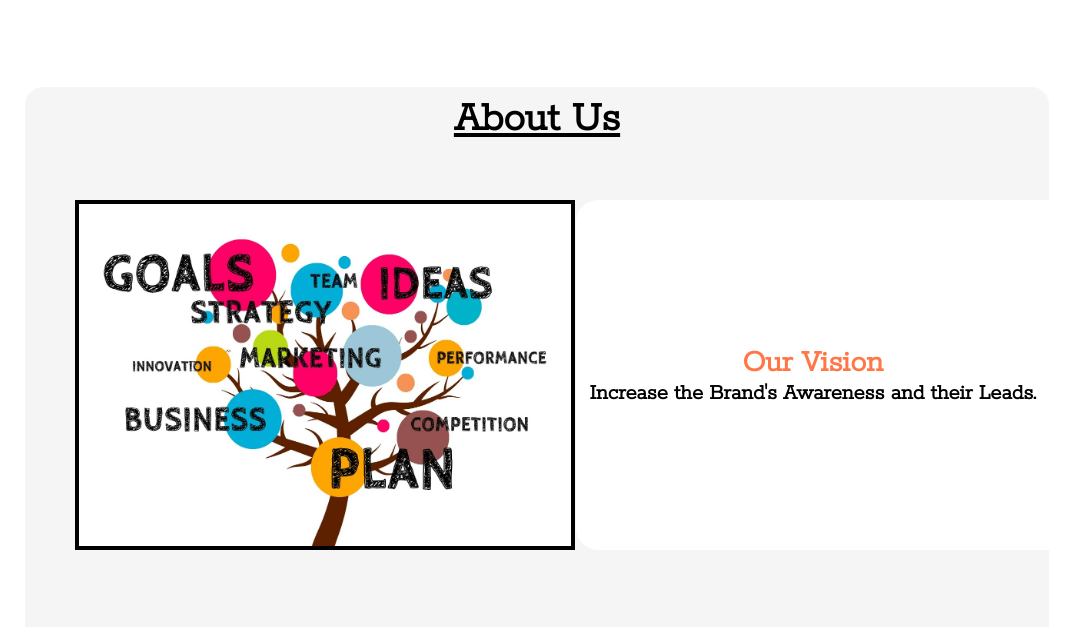
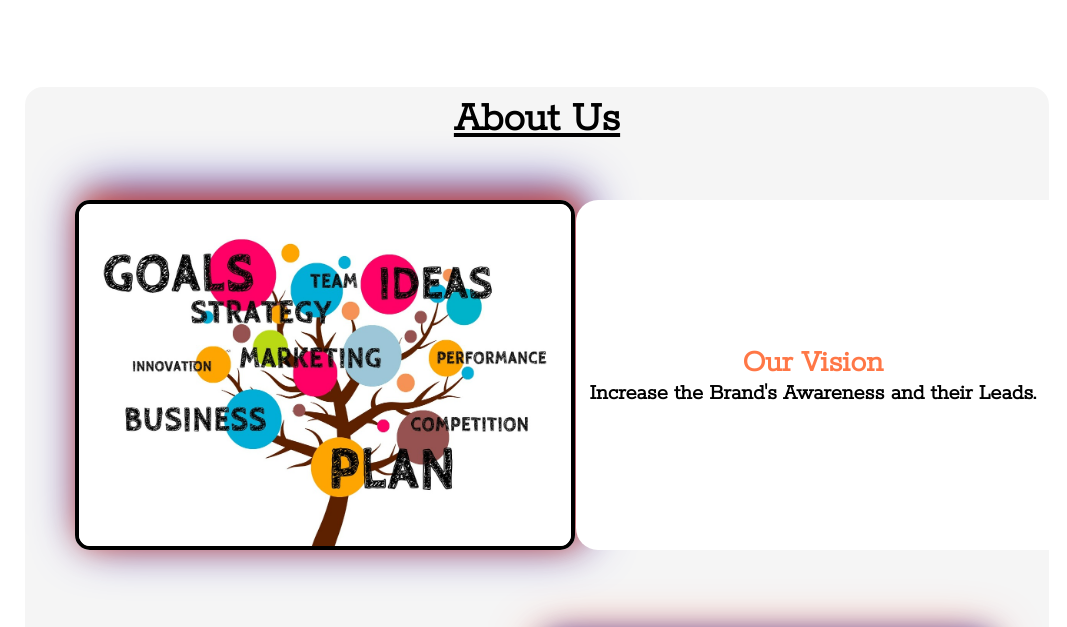
Before and after one commit to navneetthakor/dma, a PHP site: page /html/index.html in a window 1280 px wide. Shown: the part 2313-2940 px from the top of the page, without its empty margins (103-1170 px from the left). Run offline with PHP 8.4, Linux system fonts and the light colour scheme.

Commit message:
boxshadowstosec4

```diff
--- a/css/index.css
+++ b/css/index.css
@@ -435,13 +435,17 @@ padding-top: 1vh;
     float: left;
     margin-left: 50px;
     border: 4px solid black;
+    border-radius: 15px;
+    box-shadow: 5px -5px 30px var(--1stcolor), 9px -9px 50px var(--2ndcolor);
 }
 .mission img{
     border: 4px solid black;
+    border-radius: 15px;
     width: 450px;
     height: 325px;
     float: right;
     margin-right: 50px;
+    box-shadow: -5px 5px 30px var(--2ndcolor), -9px 9px 50px var(--1stcolor);
 }
 #imgvis,#imgmiss{
     width: 70vw;
```
